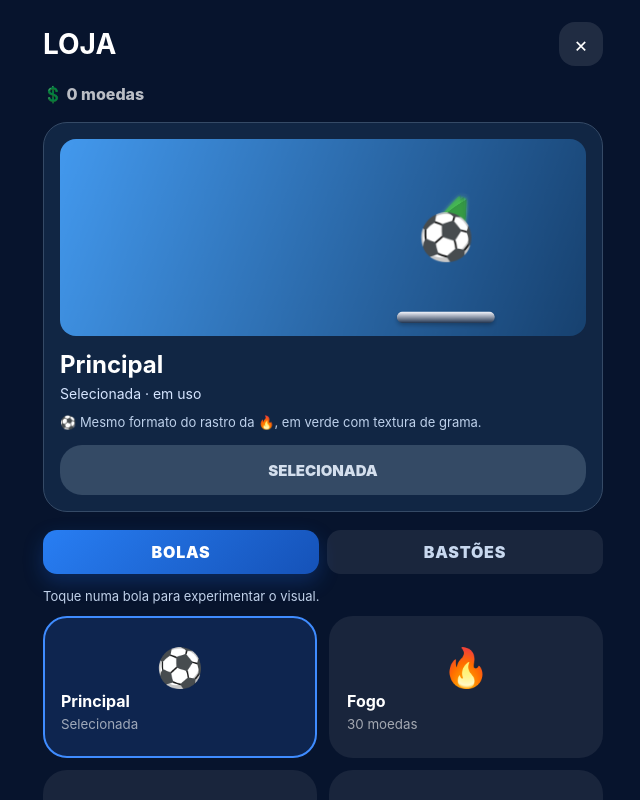
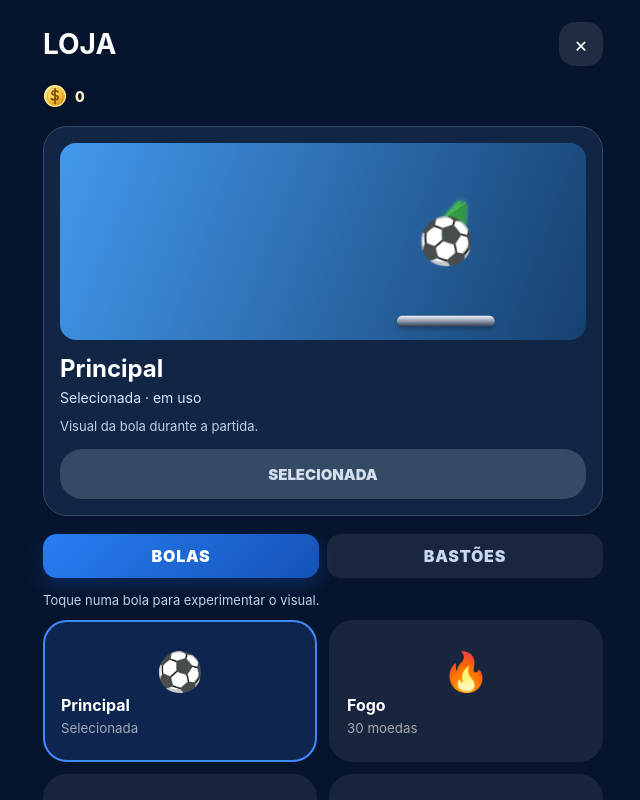
Before and after one commit to diaspaulin27-rgb/1-, a plain HTML site: page index.html in a window 1280 px wide. Both pictures are taken after a click on the button "LOJA". Shown: the whole page, without its empty margins (317-957 px from the left). Drawn offline with Linux system fonts and the light colour scheme.

Commit message:
Atualizar o index.html

```diff
--- a/index.html
+++ b/index.html
@@ -90,7 +90,9 @@
     .shopHead { max-width:560px; margin:0 auto 18px; display:flex; align-items:center; justify-content:space-between; }
     .shopHead h2 { margin:0; font-size:28px; }
     #closeShop { width:44px; height:44px; border-radius:16px; color:white; background:rgba(255,255,255,.1); font-size:21px; }
-    #shopBalance { max-width:560px; margin:0 auto 18px; opacity:.72; font-weight:800; }
+    #shopBalance { max-width:560px; margin:0 auto 18px; display:flex; align-items:center; gap:8px; color:#fff1cc; font-weight:850; }
+    #shopBalance .coinSymbol { width:24px; height:24px; flex:none; filter:drop-shadow(0 2px 3px rgba(0,0,0,.25)); }
+    #shopBalanceCount { font-size:15px; font-variant-numeric:tabular-nums; }
     .shopGrid { max-width:560px; margin:auto; display:grid; grid-template-columns:repeat(2,1fr); gap:12px; }
     .shopTabs { max-width:560px; margin:0 auto 14px; display:grid; grid-template-columns:1fr 1fr; gap:8px; }
     .shopTab { height:44px; border-radius:14px; background:rgba(255,255,255,.08); color:#c8d8ef; font-weight:900; letter-spacing:.05em; }
@@ -216,7 +218,7 @@
 
   <section id="shopPanel" class="hidden">
     <div class="shopHead"><h2>LOJA</h2><button id="closeShop">×</button></div>
-    <div id="shopBalance">● 0 moedas</div>
+    <div id="shopBalance" aria-label="Moedas: 0"><svg class="coinSymbol" viewBox="0 0 32 32" aria-hidden="true"><defs><linearGradient id="shopGold" x2=".8" y2="1"><stop stop-color="#fff2a5"/><stop offset=".5" stop-color="#ffd24b"/><stop offset="1" stop-color="#df8f15"/></linearGradient></defs><circle cx="16" cy="16" r="14" fill="url(#shopGold)" stroke="#fff0a4" stroke-width="1.5"/><circle cx="16" cy="16" r="10.5" fill="none" stroke="#b77915" stroke-opacity=".5"/><path d="M20 10.5c-1-1.8-7-2-8 .5-1.8 4.8 10 3.2 8 8-1 3-7 3-9 .5M16 6.5v19" fill="none" stroke="#805009" stroke-width="2.4" stroke-linecap="round"/></svg><span id="shopBalanceCount">0</span></div>
     <div class="shopShowcase">
       <canvas id="shopPreview" width="1120" height="420" aria-label="Prévia da skin em movimento"></canvas>
       <h3 id="shopSkinName"></h3><p id="shopSkinStatus" role="status"></p>
@@ -2094,7 +2096,7 @@
     if(!document.hidden)shopRaf=requestAnimationFrame(animateShop);
   }
   function renderShop(){
-    $('#shopBalance').textContent='💲 '+coins+' moedas';const grid=$('#shopGrid');grid.innerHTML='';
+    $('#shopBalanceCount').textContent=coins;$('#shopBalance').setAttribute('aria-label','Moedas: '+coins);const grid=$('#shopGrid');grid.innerHTML='';
     const isBalls=shopCategory==='balls';
     const current=isBalls?(skins.find(s=>s.id===shopPreviewId)||skins[0]):(paddleSkins.find(s=>s.id===shopPreviewPaddleId)||paddleSkins[0]);
     const ownedList=isBalls?owned:ownedPaddles;
@@ -2105,15 +2107,7 @@
     $('#shopBallsTab').setAttribute('aria-selected',String(isBalls));$('#shopPaddlesTab').setAttribute('aria-selected',String(!isBalls));
     $('#shopHint').textContent=isBalls?'Toque numa bola para experimentar o visual.':'Toque num bastão para experimentar o visual.';
     $('#shopSkinName').textContent=current.name;
-    const ballFeatures={
-      soccer:'⚽️ Mesmo formato do rastro da 🔥, em verde com textura de grama.',
-      fire:'Rastro de chamas original. Apenas no blackout, do 96 ao 100, fica o rastro branco.',
-      donut:'🍩 Mesmo formato do rastro da 🔥, rosa predominante com textura de granulado colorido.',
-      earth:'🌎 com o mesmo formato do rastro da 🔥, em azul.',
-      eight:'🎱 Mesmo formato do rastro da 🔥, branco e azul com textura de fumaça/giz.',
-      moon:'🌖 Mesmo formato do rastro da 🔥, branco amarelado e brilhante.'
-    };
-    $('#shopFeature').textContent=isBalls?(ballFeatures[current.id]||'Visual da bola durante a partida.'):'Visual do bastão durante a partida.';
+    $('#shopFeature').textContent=isBalls?'Visual da bola durante a partida.':'Visual do bastão durante a partida.';
     $('#shopListen').hidden=!isBalls||current.id!=='eight';
     $('#shopListen').textContent=soundOn?'OUVIR SOM DA BOLA 8':'ATIVAR SOM E OUVIR';
     $('#shopPreview').setAttribute('aria-label','Prévia da bola e do bastão: '+current.name);
```
